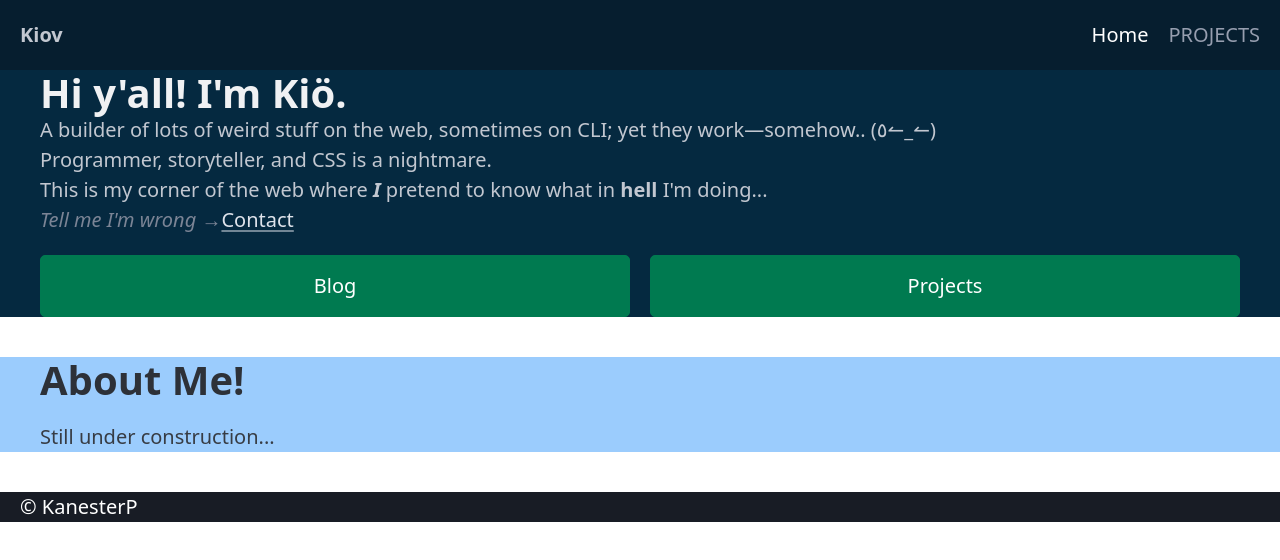
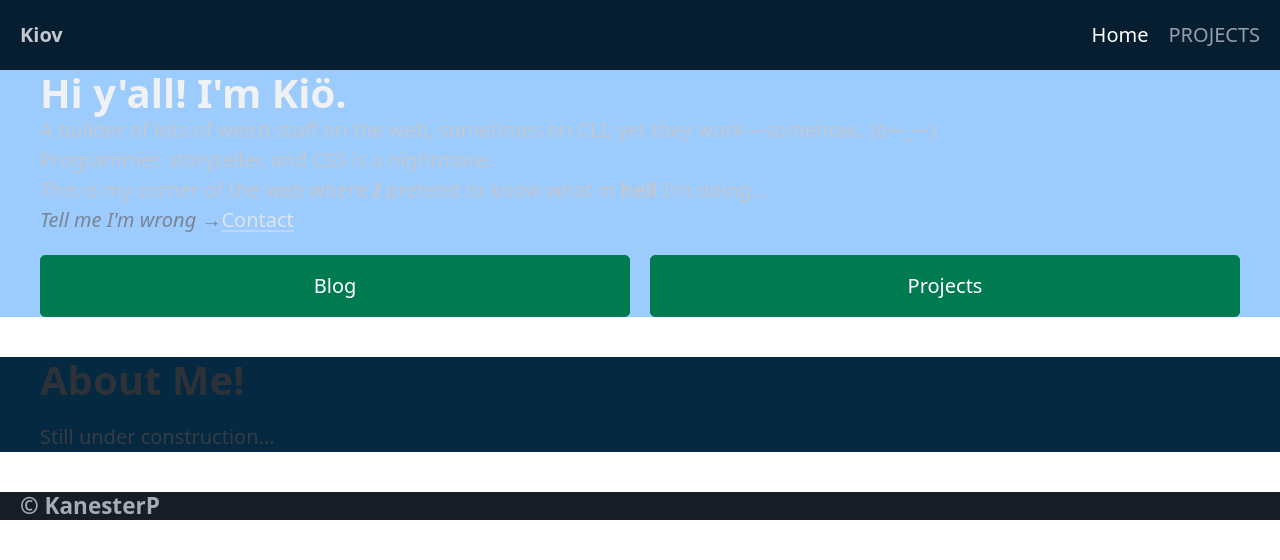
Before and after one commit to Kanester/portfolio, a SvelteKit app: page / in a window 1280 px wide. Shown: the top 560 px of the page. Built offline with nearby package versions, Linux system fonts and the light colour scheme.

Commit message:
--no-message

```diff
--- a/src/routes/+layout.svelte
+++ b/src/routes/+layout.svelte
@@ -22,4 +22,6 @@
   <slot></slot>
 </main>
 
-<footer class="container-fluid pico-background-slate-900" data-theme="dark">&copy; KanesterP</footer>
+<footer class="container-fluid pico-background-slate-900" data-theme="dark">
+  <h5>&copy; KanesterP</h5>
+</footer>
--- a/src/routes/+page.svelte
+++ b/src/routes/+page.svelte
@@ -1,4 +1,4 @@
-<section class="container-fluid pico-background-azure-850" data-theme="dark">
+<section class="container-fluid pico-background-azure-200" data-theme="dark">
   <div class="container">
     <hgroup>
       <h1>Hi y'all! I'm Kiö.</h1>
@@ -15,7 +15,7 @@
   </div>
 </section>
 
-<section class="pico-background-azure-200" data-theme="light">
+<section class="pico-background-azure-850" data-theme="light">
   <div class="container-fluid">
     <div class="container">
       <h1>About Me!</h1>
```
